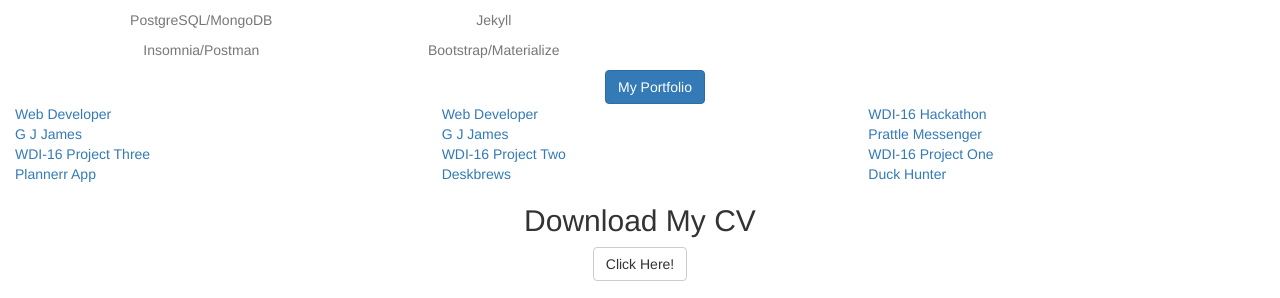
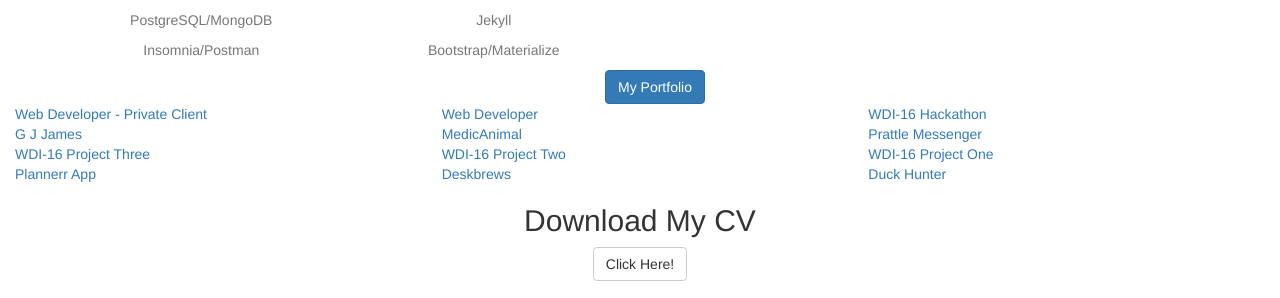
Before and after one commit to ggomersall/ggomersall.github.io, a Jekyll site: the page built from _posts/2014-07-15-project-4.markdown, in a window 1280 px wide and 1257 px high. Shown: the part 789-1087 px from the top of the window. Built offline with Jekyll 4.4.1, drawn with Linux system fonts in a browser that asks for light colours; nearby versions of some CDN libraries; library files that are not in the unit come from our copies.

Commit message:
updated project titles

```diff
--- a/_includes/portfolio.html
+++ b/_includes/portfolio.html
@@ -7,7 +7,7 @@
                     <div class="portfolio-box-caption">
                         <div class="portfolio-box-caption-content">
                             <div class="project-category text-faded">
-                                Web Developer
+                                Web Developer - Private Client
                             </div>
                             <div class="project-name">
                                 G J James
@@ -46,7 +46,7 @@
                                 Web Developer
                             </div>
                             <div class="project-name">
-                                G J James
+                                MedicAnimal
                             </div>
                         </div>
                     </div>
```
